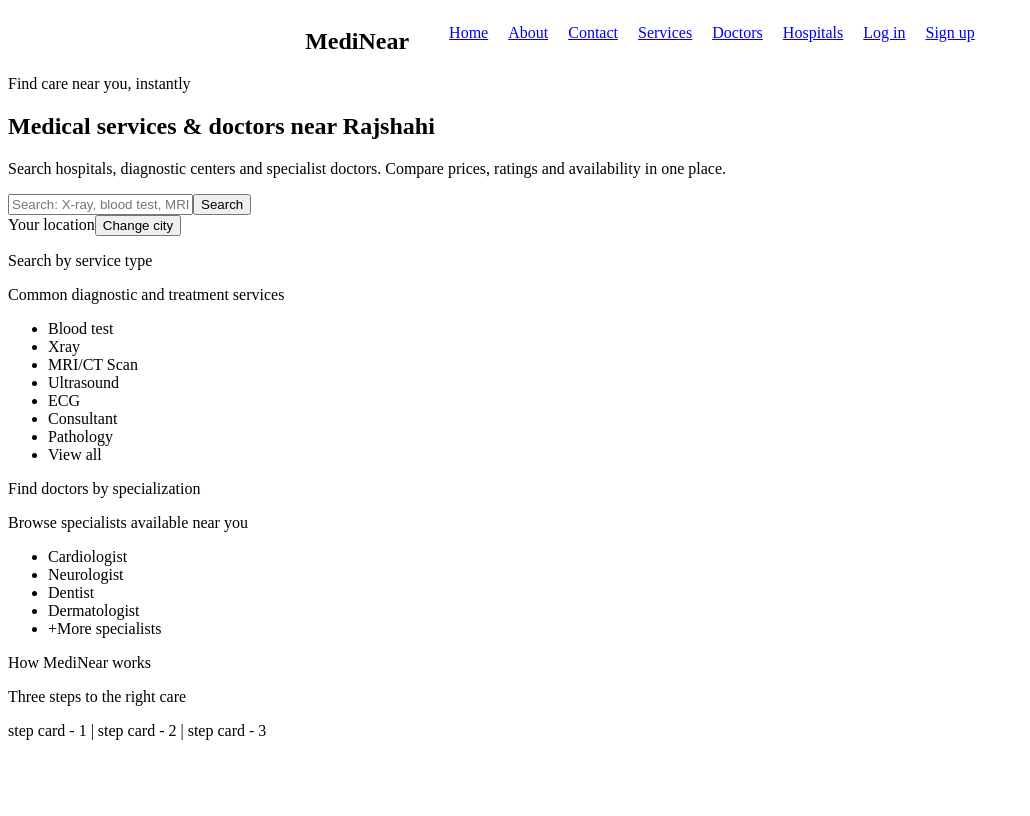
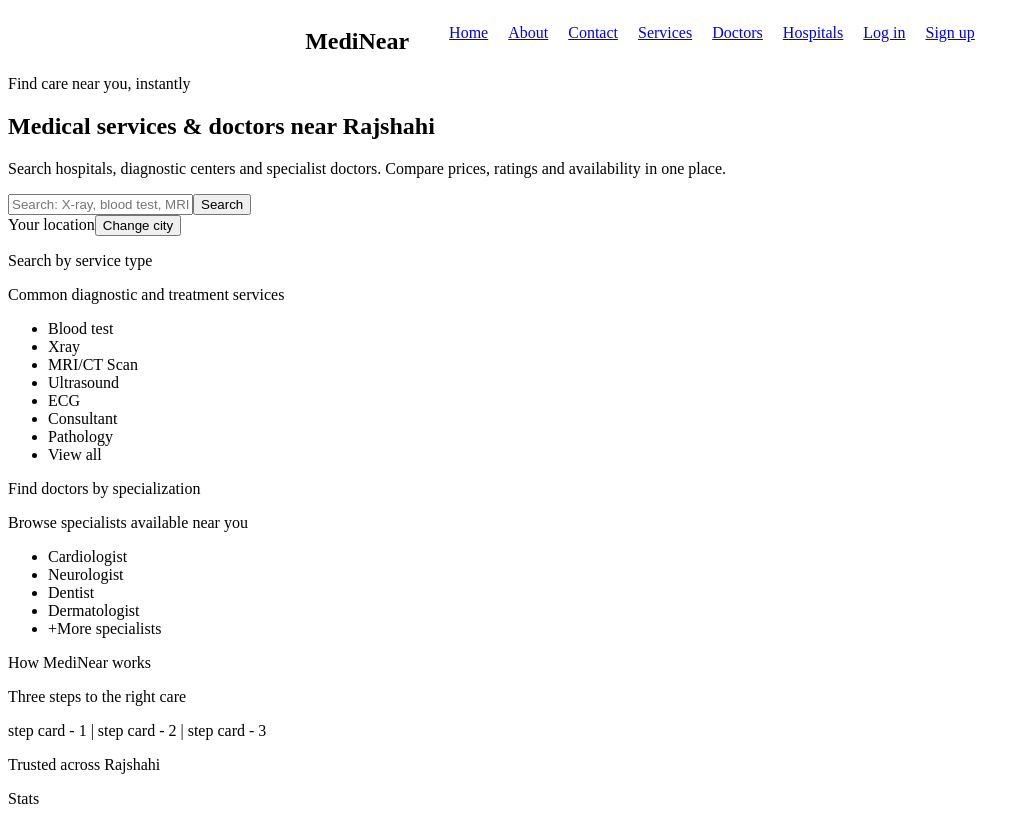
Before and after one commit to bluesand019/MediNear, a React app: page / in a window 1280 px wide. Shown: the whole page, without its empty margins (0-1030 px from the left). Built offline with nearby package versions, Linux system fonts and the light colour scheme; the HTML template or start-up script is replaced by a standard one.

Commit message:
added home/stats section

```diff
--- a/src/pages/Home.jsx
+++ b/src/pages/Home.jsx
@@ -68,6 +68,17 @@ const Home = () => {
         </div>
     </div>
 
+    <div className="section"></div>
+
+    <div className="section">
+        <p>Trusted across Rajshahi</p>
+        <div className="stats-row">
+            Stats
+        </div>
+    </div>
+
+    <div className="divider"></div>
+
     </>
   );
 };
```
